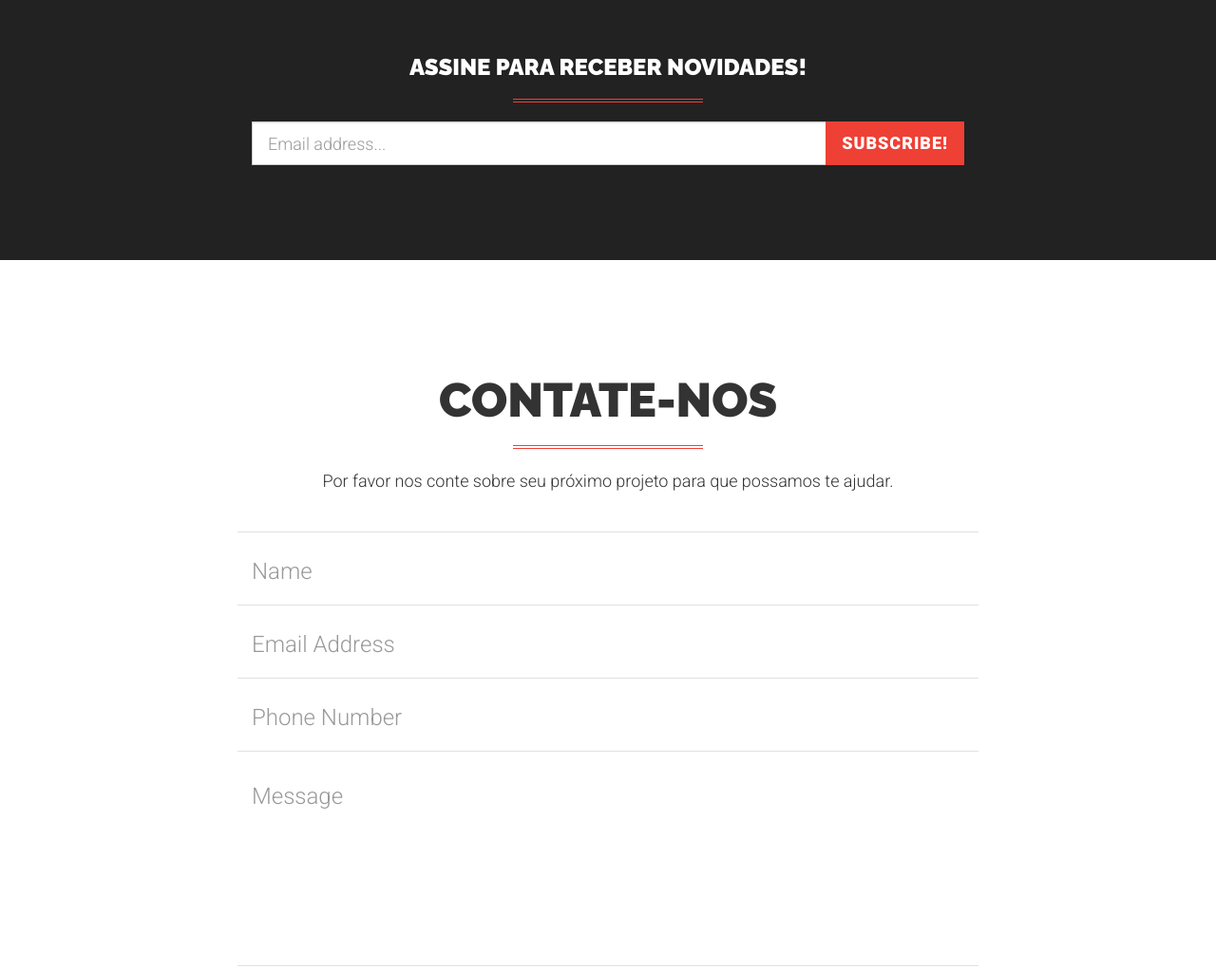
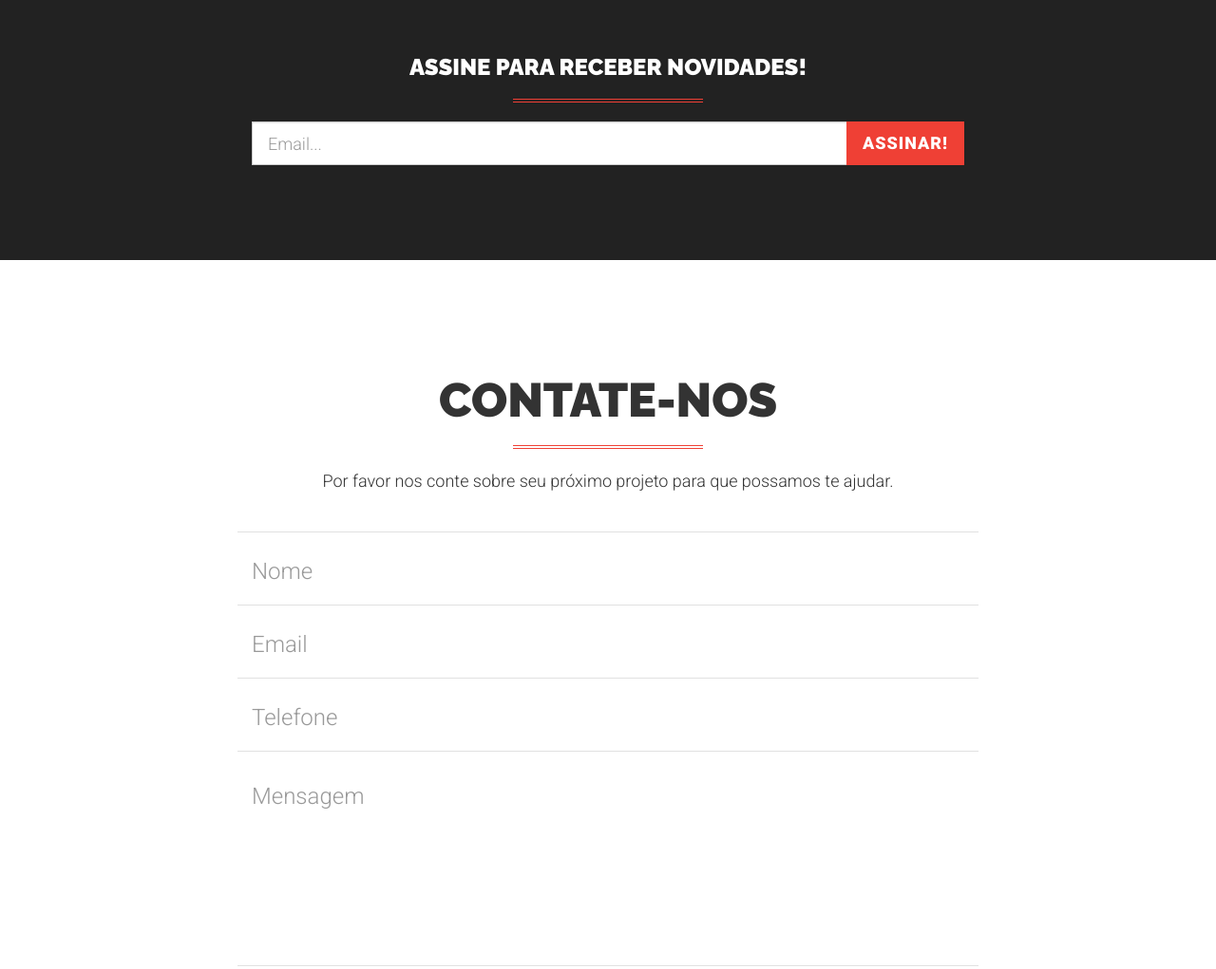
Before and after one commit to phbrazil/9ember.com.br, a plain HTML site: page index.html in a window 1280 px wide. Shown: the part 7920-8941 px from the top of the page at 95% size. Drawn offline with Linux system fonts and the light colour scheme; a script that the page names is missing.

Commit message:
primeiro commit

```diff
--- a/index.html
+++ b/index.html
@@ -732,9 +732,9 @@
                         <!-- Replace the form action in the line below with your MailChimp embed action! For more informatin on how to do this please visit the Docs! -->
                         <form role="form" action="//startbootstrap.us3.list-manage.com/subscribe/post?u=531af730d8629808bd96cf489&amp;id=afb284632f" method="post" id="mc-embedded-subscribe-form" name="mc-embedded-subscribe-form" target="_blank" novalidate>
                             <div class="input-group input-group-lg">
-                                <input type="email" name="EMAIL" class="form-control" id="mce-EMAIL" placeholder="Email address...">
+                                <input type="email" name="EMAIL" class="form-control" id="mce-EMAIL" placeholder="Email...">
                                 <span class="input-group-btn">
-                                    <button type="submit" name="subscribe" id="mc-embedded-subscribe" class="btn btn-primary">Subscribe!</button>
+                                    <button type="submit" name="subscribe" id="mc-embedded-subscribe" class="btn btn-primary">Assinar!</button>
                                 </span>
                             </div>
                             <div id="mce-responses">
@@ -763,28 +763,28 @@
                         <div class="row control-group">
                             <div class="form-group col-xs-12 floating-label-form-group controls">
                                 <label>Nome</label>
-                                <input type="text" class="form-control" placeholder="Name" id="name" required data-validation-required-message="Please enter your name.">
+                                <input type="text" class="form-control" placeholder="Nome" id="name" required data-validation-required-message="Favor inserir seu nome.">
                                 <p class="help-block text-danger"></p>
                             </div>
                         </div>
                         <div class="row control-group">
                             <div class="form-group col-xs-12 floating-label-form-group controls">
                                 <label>Email</label>
-                                <input type="email" class="form-control" placeholder="Email Address" id="email" required data-validation-required-message="Please enter your email address.">
+                                <input type="email" class="form-control" placeholder="Email" id="email" required data-validation-required-message="Favor inserir seu Email.">
                                 <p class="help-block text-danger"></p>
                             </div>
                         </div>
                         <div class="row control-group">
                             <div class="form-group col-xs-12 floating-label-form-group controls">
                                 <label>Telefone</label>
-                                <input type="tel" class="form-control" placeholder="Phone Number" id="phone" required data-validation-required-message="Please enter your phone number.">
+                                <input type="tel" class="form-control" placeholder="Telefone" id="phone" required data-validation-required-message="Favor inserir seu telefone.">
                                 <p class="help-block text-danger"></p>
                             </div>
                         </div>
                         <div class="row control-group">
                             <div class="form-group col-xs-12 floating-label-form-group controls">
                                 <label>Mensagem</label>
-                                <textarea rows="5" class="form-control" placeholder="Message" id="message" required data-validation-required-message="Please enter a message."></textarea>
+                                <textarea rows="5" class="form-control" placeholder="Mensagem" id="message" required data-validation-required-message="Favor inserir sua mensagem."></textarea>
                                 <p class="help-block text-danger"></p>
                             </div>
                         </div>
```
